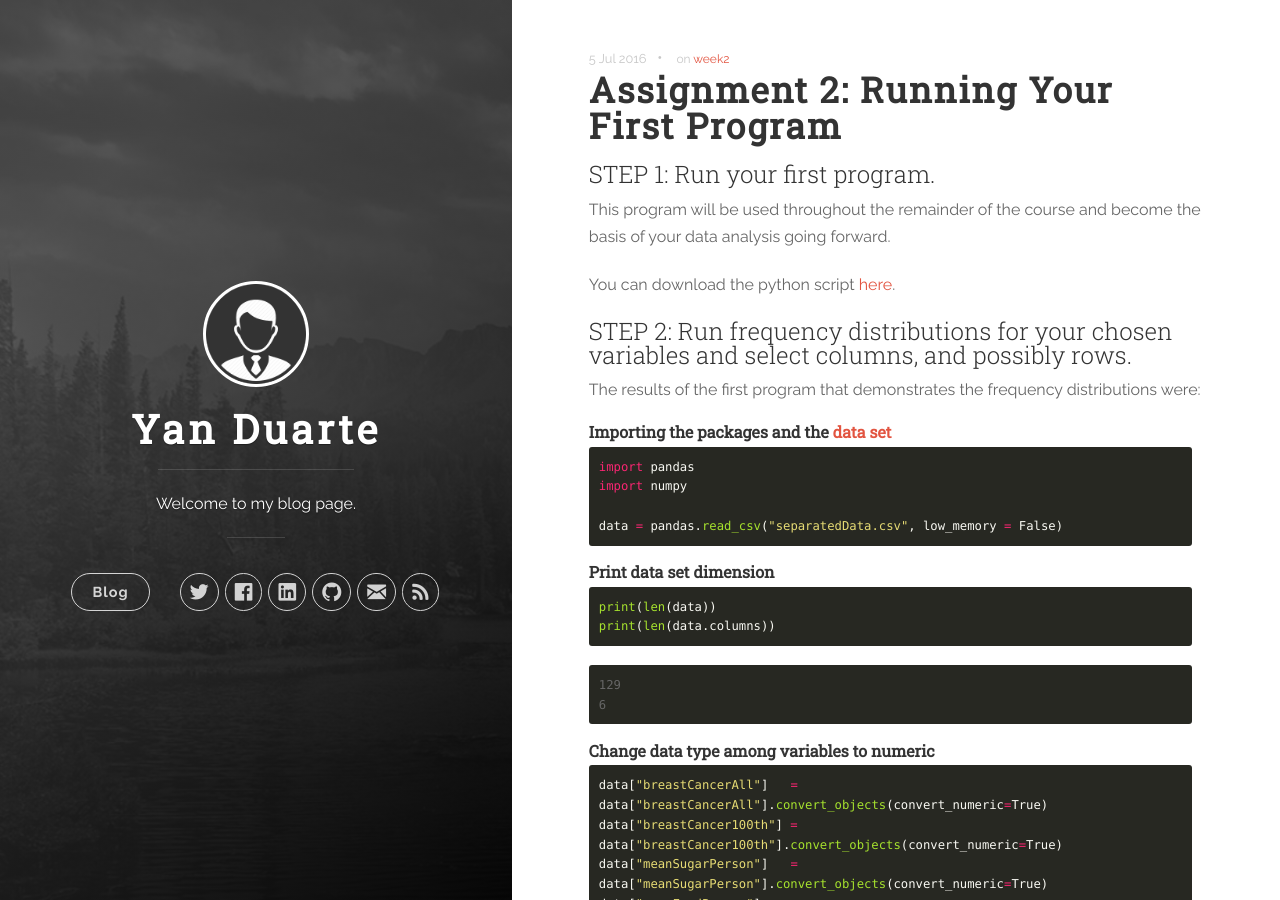
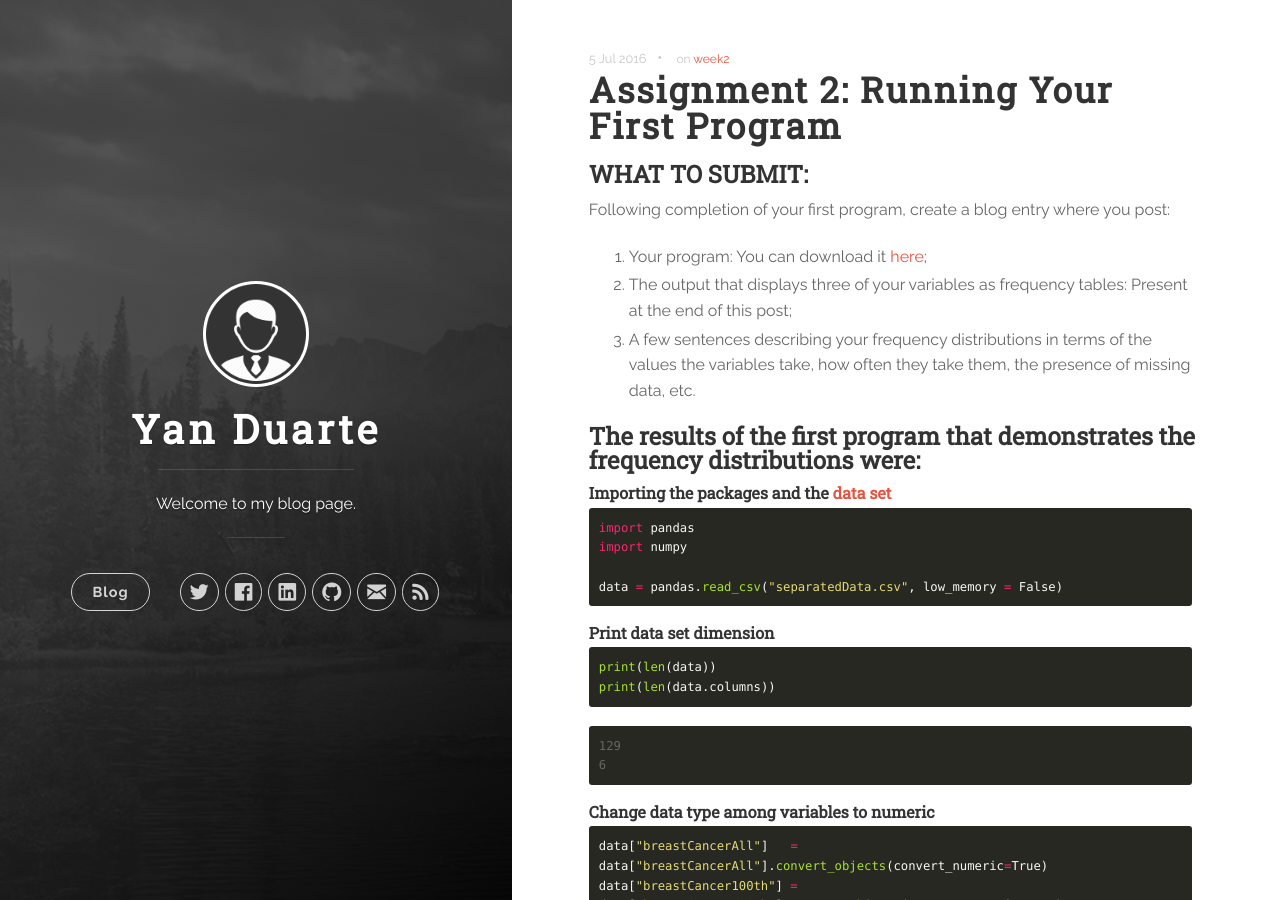
Before and after one commit to yan-duarte/yan-duarte.github.io, a Jekyll site: the page built from _posts/2016-07-05-Assignment2.md, in a window 1280 px wide and 900 px high. Built offline with Jekyll 4.4.1, drawn with Linux system fonts in a browser that asks for light colours; nearby versions of some CDN libraries.

Commit message:
Updated 2016-07-05-Assignment2.md

```diff
--- a/_posts/2016-07-05-Assignment2.md
+++ b/_posts/2016-07-05-Assignment2.md
@@ -10,15 +10,19 @@ tags:
 title: 'Assignment 2: Running Your First Program'
 ---
 
-## STEP 1: Run your first program.
+## **WHAT TO SUBMIT:**
 
-This program will be used throughout the remainder of the course and become the basis of your data analysis going forward.
+Following completion of your first program, create a blog entry where you post:
 
-You can download the python script [here](https://yan-duarte.github.io/archives/assignment2.py).
+  1. Your program: You can download it [here](https://yan-duarte.github.io/archives/assignment2.py);
+  2. The output that displays three of your variables as frequency tables: Present at the end of this post;
+  3. A few sentences describing your frequency distributions in terms of the values the variables take, how often they take them, the presence of missing data, etc.
 
-## STEP 2: Run frequency distributions for your chosen variables and select columns, and possibly rows.
 
-The results of the first program that demonstrates the frequency distributions were:
+
+
+
+## **The results of the first program that demonstrates the frequency distributions were:**
 
 #### **Importing the packages and the [data set](https://yan-duarte.github.io/archives/separatedData.csv)**
 
```
